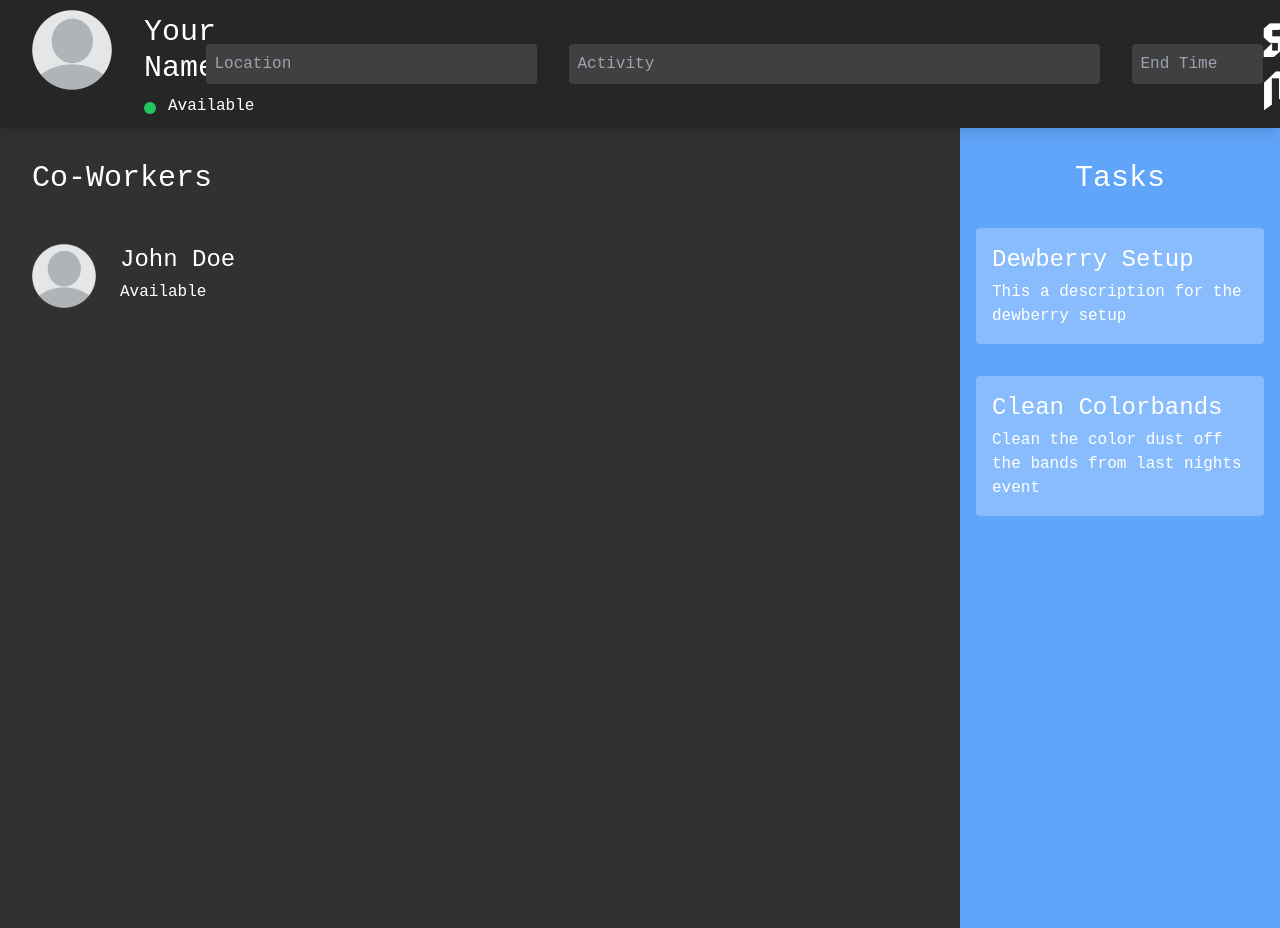
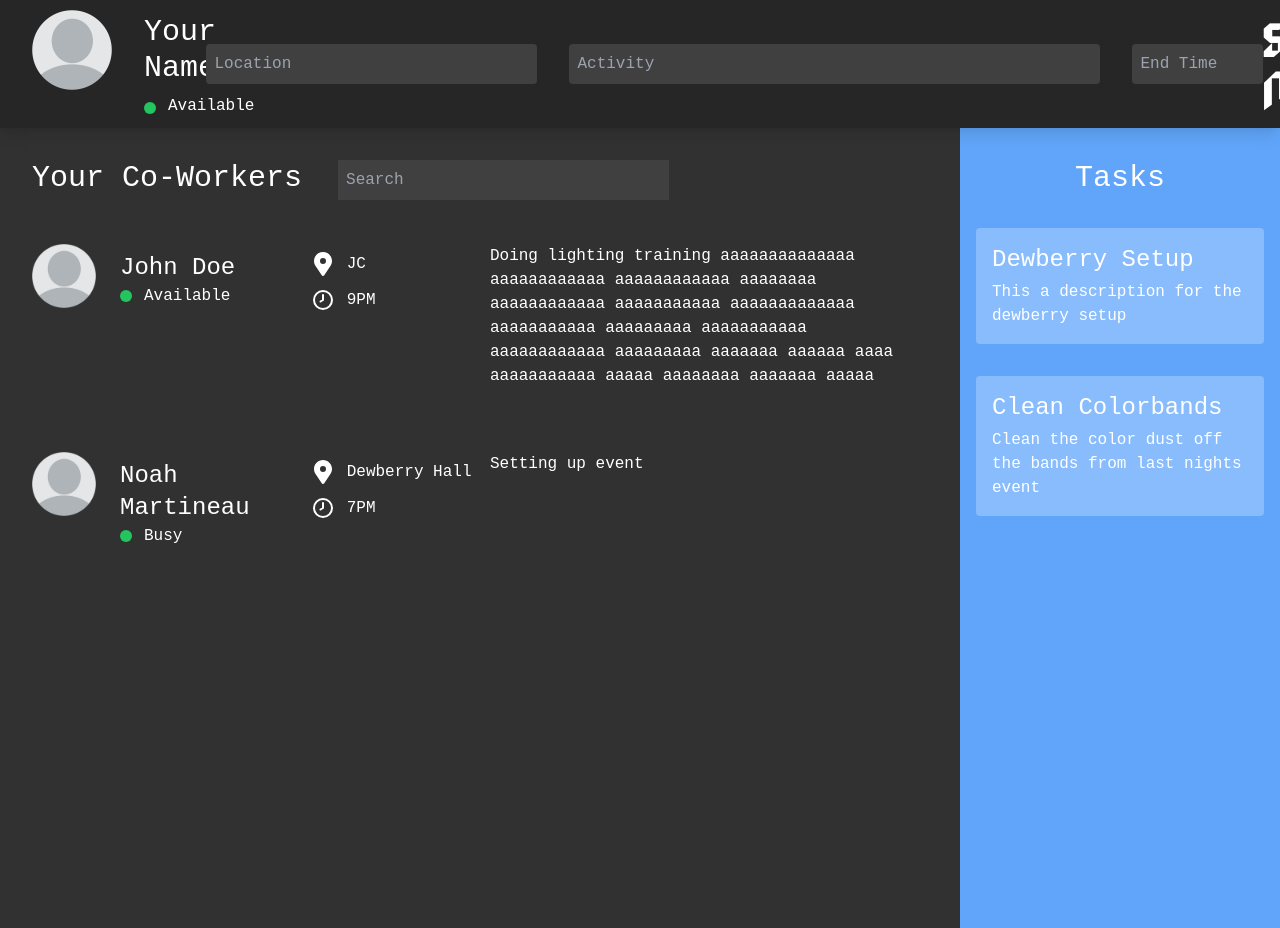
Before and after one commit to sp-ec/patriothacks-2024, a React (Create React App) app: page / in a window 1280 px wide. Shown: the top 928 px of the page. Built offline with nearby package versions, Linux system fonts and the light colour scheme.

Commit message:
worker status

```diff
--- a/src/components/WorkerStatus.js
+++ b/src/components/WorkerStatus.js
@@ -1,15 +1,37 @@
-import PropTypes from 'prop-types'
 import React, { Component } from 'react'
+import LocationIcon from '../icons/LocationIcon'
+import ClockIcon from '../icons/ClockIcon'
 
 const WorkerStatus = (props) => {
     return (
-        <div>
+        <div className=''>
             <div className='flex flex-row p-4 m-4 rounded'>
-                <img src={require('../images/template_profile.png')} className='h-16 mr-6'></img>
-                <div className='flex flex-col'>
-                    <h1 className='text-white text-2xl'>{props.name}</h1>
-                    <p className='text-white mt-1'>{props.status}</p>
+                <div className='flex flex-row basis-1/3'>
+                    <img src={require('../images/template_profile.png')} className='h-16 mr-6'></img>
+                    <div className='flex flex-col mt-2'>
+                        <h1 className='text-white text-2xl'>{props.name}</h1>
+                        <div className='flex flex-row'>
+                            <div className='w-3 h-3 bg-green-500 rounded-full mt-1.5'></div>
+                            <p className='text-white ml-3'>{props.status}</p>
+                        </div>
+                    </div>
                 </div>
+
+                <div className='flex flex-col justify-start basis-1/5'>
+                    <div className='flex flex-row mt-2'>
+                        <LocationIcon />
+                        <p className='text-white ml-3 line-clamp-1'>{props.location}</p>
+                    </div>
+                    <div className='flex flex-row mt-3'>
+                        <ClockIcon />
+                        <p className='text-white ml-3 line-clamp-1'>{props.endTime}</p>
+                    </div>
+                </div>
+
+                <div className='flex basis-1/2 mr-8'>
+                    <p className='text-white ml-3'>{props.activity}</p>
+                </div>
+
             </div>
         </div>
     )
--- /dev/null
+++ b/src/icons/ClockIcon.js
@@ -0,0 +1,23 @@
+import React from "react";
+
+function ClockIcon() {
+    return (
+        <svg
+            xmlns="http://www.w3.org/2000/svg"
+            width="24"
+            height="24"
+            fill="none"
+            viewBox="0 0 24 24"
+        >
+            <path
+                stroke="#ffffff"
+                strokeLinecap="round"
+                strokeLinejoin="round"
+                strokeWidth="2"
+                d="M12 7v5l-2.5 1.5M21 12a9 9 0 11-18 0 9 9 0 0118 0z"
+            ></path>
+        </svg>
+    );
+}
+
+export default ClockIcon;
--- /dev/null
+++ b/src/icons/LocationIcon.js
@@ -0,0 +1,21 @@
+import React from "react";
+
+function LocationIcon() {
+    return (
+        <svg
+            xmlns="http://www.w3.org/2000/svg"
+            width="24"
+            height="24"
+            version="1"
+            viewBox="0 0 64 64"
+            xmlSpace="preserve"
+        >
+            <path
+                fill="#ffffff"
+                d="M32 0C18.746 0 8 10.746 8 24c0 5.219 1.711 10.008 4.555 13.93.051.094.059.199.117.289l16 24a4.001 4.001 0 006.656 0l16-24c.059-.09.066-.195.117-.289C54.289 34.008 56 29.219 56 24 56 10.746 45.254 0 32 0zm0 32a8 8 0 110-16 8 8 0 010 16z"
+            ></path>
+        </svg>
+    );
+}
+
+export default LocationIcon;
--- a/src/pages/Main.js
+++ b/src/pages/Main.js
@@ -11,8 +11,19 @@ export class Main extends Component {
                 <div className='flex flex-row min-h-screen pt-32'>
 
                     <div className='flex flex-col basis-3/4'>
-                        <h2 className='text-white text-3xl p-4 mt-4 ml-4'>Co-Workers</h2>
-                        <WorkerStatus name='John Doe' status='Available' />
+                        <div className='flex flex-row mt-4 ml-4'>
+                            <h2 className='text-white text-3xl p-4'>Your Co-Workers</h2>
+                            <textarea
+                                className='bg-neutral-700 text-white p-2 h-10 mt-4 ml-5'
+                                placeholder='Search'
+                                rows='1'
+                                cols='30'
+                                style={{ resize: 'none' }}
+                            />
+                        </div>
+
+                        <WorkerStatus name='John Doe' status='Available' location='JC' endTime='9PM' activity="Doing lighting training aaaaaaaaaaaaaa aaaaaaaaaaaa aaaaaaaaaaaa aaaaaaaa aaaaaaaaaaaa aaaaaaaaaaa aaaaaaaaaaaaa aaaaaaaaaaa aaaaaaaaa aaaaaaaaaaa aaaaaaaaaaaa aaaaaaaaa aaaaaaa aaaaaa aaaa aaaaaaaaaaa aaaaa aaaaaaaa aaaaaaa aaaaa" />
+                        <WorkerStatus name='Noah Martineau' status='Busy' location='Dewberry Hall' endTime='7PM' activity="Setting up event" />
                     </div>
 
                     <div className='flex flex-col bg-blue-400 min-h-screen basis-1/4'>
```
